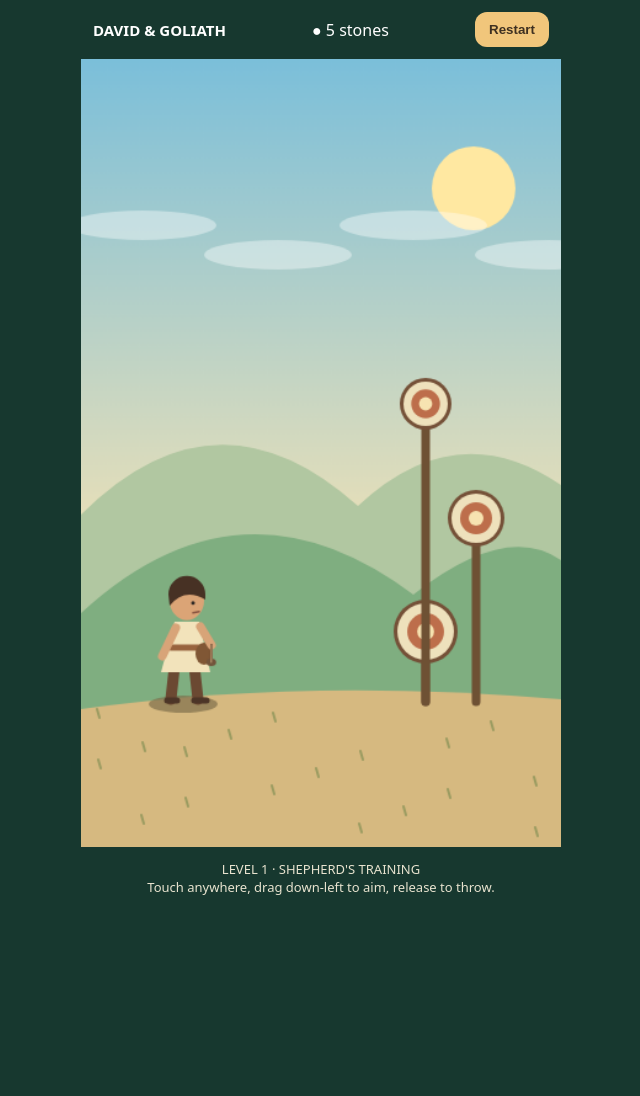
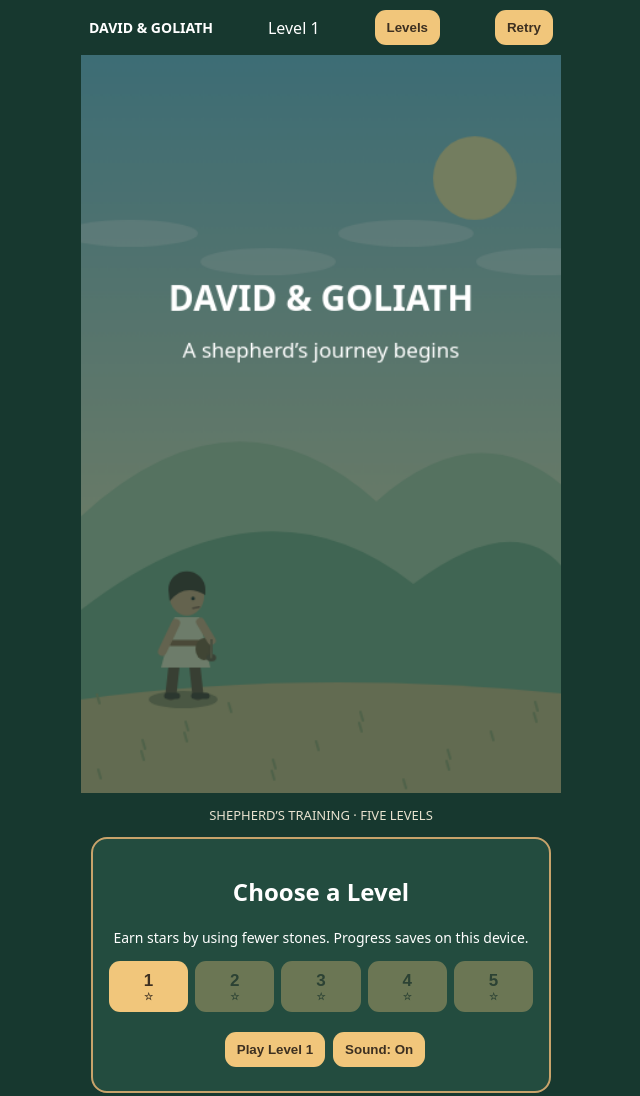
Before and after one commit to iwanrogier/david-and-goliath, a plain HTML site: page index.html in a window 1280 px wide. Shown: the whole page, without its empty margins (319-959 px from the left). Before the commit the page ends 909 px from the top, so only its background shows below. Drawn offline with Linux system fonts and the light colour scheme.

Commit message:
Release v0.4: five levels, menu, stars, progress saving and audio toggle

```diff
--- a/index.html
+++ b/index.html
@@ -1,19 +1,32 @@
-<!doctype html><html lang="en"><head><meta charset="utf-8"><meta name="viewport" content="width=device-width,initial-scale=1,maximum-scale=1"><meta name="theme-color" content="#193c36"><title>David & Goliath — Shepherd's Training</title><style>*{box-sizing:border-box}body{margin:0;background:#17382f;color:#fff;font-family:system-ui;text-align:center}main{max-width:480px;margin:auto}header{display:flex;align-items:center;justify-content:space-between;padding:12px;gap:8px}header strong{font-size:15px}button{background:#f1c67b;color:#3e3021;border:0;border-radius:12px;padding:10px 14px;font-weight:700}canvas{display:block;width:100%;height:auto;touch-action:none}p{font-size:13px;padding:0 12px;color:#e8e3cf}</style></head><body><main><header><strong>DAVID & GOLIATH</strong><span id="status">5 stones</span><button id="restart">Restart</button></header><canvas id="game" width="390" height="640"></canvas><p>LEVEL 1 · SHEPHERD'S TRAINING<br>Touch anywhere, drag down-left to aim, release to throw.</p></main><script>
-const c=document.querySelector('canvas'),g=c.getContext('2d'),status=document.querySelector('#status'),O={x:90,y:465};let targets,stone,drag,stones,phase,fx=[],time=0,audio=null;
-function sound(freq,dur,type='sine'){try{audio=audio||new(window.AudioContext||window.webkitAudioContext)();if(audio.state==='suspended')audio.resume();let o=audio.createOscillator(),v=audio.createGain();o.type=type;o.frequency.setValueAtTime(freq,audio.currentTime);o.frequency.exponentialRampToValueAtTime(Math.max(70,freq*.45),audio.currentTime+dur);v.gain.setValueAtTime(.12,audio.currentTime);v.gain.exponentialRampToValueAtTime(.001,audio.currentTime+dur);o.connect(v).connect(audio.destination);o.start();o.stop(audio.currentTime+dur)}catch(e){}}
-function reset(){targets=[{x:280,y:465,r:23},{x:321,y:373,r:20},{x:280,y:280,r:18}];stone=null;drag=null;stones=5;phase='play';fx=[];update()}function update(){status.textContent=phase==='win'?'Victory!':phase==='lose'?'Try again':'● '+stones+' stones'}reset();document.querySelector('#restart').onclick=reset;
-function pos(e){const r=c.getBoundingClientRect();return{x:(e.clientX-r.left)*390/r.width,y:(e.clientY-r.top)*640/r.height}}
-c.addEventListener('pointerdown',e=>{if(phase!=='play'||stone||drag)return;const p=pos(e);drag={start:p,now:p,id:e.pointerId};c.setPointerCapture(e.pointerId)});
-c.addEventListener('pointermove',e=>{if(drag&&drag.id===e.pointerId)drag.now=pos(e)});
-c.addEventListener('pointercancel',()=>drag=null);
-c.addEventListener('pointerup',e=>{if(!drag||drag.id!==e.pointerId)return;const p=pos(e),dx=drag.start.x-p.x,dy=drag.start.y-p.y,d=Math.hypot(dx,dy);drag=null;if(d<15)return;const k=Math.min(170,d)/d;stone={x:O.x,y:O.y,vx:dx*k*.115,vy:dy*k*.115,life:0};stones--;sound(350,.16,'triangle');update()});
-function ellipse(x,y,rx,ry,col){g.fillStyle=col;g.beginPath();g.ellipse(x,y,rx,ry,0,0,Math.PI*2);g.fill()}
-function line(x,y,x2,y2,col,w){g.strokeStyle=col;g.lineWidth=w;g.lineCap='round';g.beginPath();g.moveTo(x,y);g.lineTo(x2,y2);g.stroke()}
-function scene(){let sky=g.createLinearGradient(0,0,0,640);sky.addColorStop(0,'#7bbfda');sky.addColorStop(.68,'#f7e4b4');sky.addColorStop(1,'#e9c98c');g.fillStyle=sky;g.fillRect(0,0,390,640);ellipse(319,105,34,34,'#ffe8a1');for(let i=0;i<4;i++)ellipse(50+i*110,135+(i%2)*24,60,12,'#ffffff65');g.fillStyle='#b1c7a1';g.beginPath();g.moveTo(0,370);g.quadraticCurveTo(110,260,225,363);g.quadraticCurveTo(305,288,390,346);g.lineTo(390,640);g.lineTo(0,640);g.fill();g.fillStyle='#7fae80';g.beginPath();g.moveTo(0,450);g.quadraticCurveTo(130,330,270,435);g.quadraticCurveTo(345,376,390,407);g.lineTo(390,640);g.lineTo(0,640);g.fill();g.fillStyle='#d6b980';g.beginPath();g.moveTo(0,528);g.quadraticCurveTo(180,502,390,520);g.lineTo(390,640);g.lineTo(0,640);g.fill();for(let i=0;i<18;i++){let x=(i*71+15)%390,y=535+(i*31)%100;line(x,y,x-2,y-7,'#9b9c61',2)}}
-function david(){const sway=Math.sin(time*.05)*1.2;ellipse(83,524,28,7,'#7b6c48aa');line(76,493,73,520,'#6b4932',9);line(92,493,95,520,'#6b4932',9);line(70,521,78,521,'#4c3527',5);line(92,521,102,521,'#4c3527',5);g.fillStyle='#f2e3bb';g.beginPath();g.moveTo(76,457);g.lineTo(96,457);g.lineTo(105,498);g.lineTo(65,498);g.closePath();g.fill();line(73,478,100,478,'#98633e',5);ellipse(100,483,7,9,'#805735');line(77,462,66,485,'#d8a478',7);line(97,461,106,476,'#d8a478',7);ellipse(86,439+sway,14,16,'#dba476');g.fillStyle='#473124';g.beginPath();g.arc(86,434+sway,15,Math.PI,Math.PI*2);g.lineTo(101,439);g.quadraticCurveTo(84,429,72,444);g.fill();ellipse(91,441+sway,1.5,1.5,'#2e2925');line(91,449+sway,96,448+sway,'#8a5642',1.5);
-let ang=drag?Math.atan2(drag.start.y-drag.now.y,drag.start.x-drag.now.x):time*.11;let rad=drag?16:14;let sx=106+Math.cos(ang)*rad,sy=476+Math.sin(ang)*rad;line(106,476,sx,sy,'#6a4934',2);ellipse(sx,sy,4,3,'#72543b');line(sx,sy,106,476,'#c4a176',1)}
-function aim(){if(!drag)return;let dx=drag.start.x-drag.now.x,dy=drag.start.y-drag.now.y,d=Math.hypot(dx,dy)||1,k=Math.min(170,d)/d,vx=dx*k*.115,vy=dy*k*.115,px=O.x,py=O.y;line(drag.start.x,drag.start.y,drag.now.x,drag.now.y,'#ffffffbb',2);for(let i=0;i<38;i++){px+=vx*1.25;py+=vy*1.25;vy+=.4375;ellipse(px,py,2,2,'#ffffffc9')}}
-function draw(){time++;scene();for(let t of targets){line(t.x,t.y,t.x,522,'#6e5134',7);ellipse(t.x,t.y,t.r+3,t.r+3,'#755138');ellipse(t.x,t.y,t.r,t.r,'#eee1bc');ellipse(t.x,t.y,t.r*.65,t.r*.65,'#bd6e4b');ellipse(t.x,t.y,t.r*.3,t.r*.3,'#f7e3b1')}david();aim();
-if(stone){stone.x+=stone.vx;stone.y+=stone.vy;stone.vy+=.35;stone.life++;ellipse(stone.x,stone.y,7,7,'#514d43');let hit=targets.findIndex(t=>Math.hypot(stone.x-t.x,stone.y-t.y)<t.r+7);if(hit>=0){let t=targets.splice(hit,1)[0];for(let i=0;i<12;i++)fx.push({x:t.x,y:t.y,vx:(Math.random()-.5)*7,vy:(Math.random()-.5)*7,life:22});stone=null;sound(160,.25,'square');if(!targets.length){phase='win';sound(620,.35,'triangle');update()}}else if(stone.x>430||stone.x< -25||stone.y>660||stone.life>260)stone=null}
-for(let i=fx.length-1;i>=0;i--){let p=fx[i];p.x+=p.vx;p.y+=p.vy;p.life--;ellipse(p.x,p.y,3,3,'#fff1b0');if(p.life<=0)fx.splice(i,1)}if(!stone&&stones===0&&phase==='play'){phase='lose';update()}if(phase!=='play'){g.fillStyle='#163a35dc';g.fillRect(36,193,318,159);g.textAlign='center';g.fillStyle='#fff';g.font='bold 28px system-ui';g.fillText(phase==='win'?'LEVEL COMPLETE!':'OUT OF STONES',195,254);g.font='17px system-ui';g.fillText(phase==='win'?'★★★':'Keep practicing!',195,290);g.font='14px system-ui';g.fillText('Tap Restart to play again',195,323);g.textAlign='left'}requestAnimationFrame(draw)}requestAnimationFrame(draw);
+<!doctype html><html lang="en"><head><meta charset="utf-8"><meta name="viewport" content="width=device-width,initial-scale=1,maximum-scale=1"><meta name="theme-color" content="#193c36"><title>David & Goliath</title><style>*{box-sizing:border-box}body{margin:0;background:#17382f;color:white;font-family:system-ui;text-align:center}main{max-width:480px;margin:auto}header{display:flex;justify-content:space-between;align-items:center;gap:6px;padding:10px 8px}header strong{font-size:14px}button{background:#f1c67b;border:0;border-radius:11px;padding:10px 12px;font-weight:700;color:#3d3021}button:disabled{opacity:.35}canvas{width:100%;height:auto;display:block;touch-action:none}#hint{font-size:13px;color:#e9e3d0;padding:0 12px}#panel{background:#234c3f;margin:10px;padding:16px;border:2px solid #c8a36b;border-radius:16px}#levels{display:grid;grid-template-columns:repeat(5,1fr);gap:7px;margin:12px 0}#levels button{padding:10px 2px;font-size:17px}small{display:block;font-size:10px}#action{margin:8px}#panel p{font-size:14px}</style></head><body><main><header><strong>DAVID & GOLIATH</strong><span id="status"></span><button id="menu">Levels</button><button id="retry">Retry</button></header><canvas id="game" width="390" height="600"></canvas><p id="hint">Drag backward anywhere to aim. Release to throw.</p><section id="panel"><h2 id="heading"></h2><p id="description"></p><div id="levels"></div><button id="action"></button><button id="sound">Sound: On</button></section></main><script>
+const canvas=document.querySelector('#game'),g=canvas.getContext('2d'),status=document.querySelector('#status'),panel=document.querySelector('#panel'),heading=document.querySelector('#heading'),description=document.querySelector('#description'),levelButtons=document.querySelector('#levels'),action=document.querySelector('#action'),soundButton=document.querySelector('#sound'),hint=document.querySelector('#hint');
+const stages=[
+{name:"Shepherd's Training",ammo:5,t:[[278,463,23],[320,367,20],[279,267,19]],blocks:[]},
+{name:"The Hillside",ammo:6,t:[[290,465,22],[330,382,20],[285,295,19],[325,215,18]],blocks:[]},
+{name:"Stone and Timber",ammo:7,t:[[300,460,22],[310,353,20],[320,245,19]],blocks:[[226,498,22,18]]},
+{name:"The Narrow Pass",ammo:7,t:[[282,463,20],[330,360,19],[280,260,18],[328,173,17]],blocks:[[227,495,22,18],[246,404,22,17]]},
+{name:"The Shepherd's Trial",ammo:8,t:[[280,464,20],[330,398,19],[285,327,18],[330,252,18],[280,182,17]],blocks:[[228,499,22,18],[248,385,20,17]]}
+];const origin={x:90,y:465};let unlocked=1,stars=[0,0,0,0,0],muted=false,level=0,targets=[],blocks=[],ammo=0,shot=null,drag=null,mode='menu',particles=[],tick=0,ctx;
+try{const p=JSON.parse(localStorage.getItem('david-goliath-v04')||'{}');unlocked=Math.min(5,Math.max(1,p.unlocked||1));if(Array.isArray(p.stars))stars=p.stars.slice(0,5).map(n=>Math.max(0,Math.min(3,n||0)))}catch(e){}
+function persist(){try{localStorage.setItem('david-goliath-v04',JSON.stringify({unlocked,stars}))}catch(e){}}
+function tone(f,d,type='triangle'){if(muted)return;try{ctx=ctx||new(window.AudioContext||window.webkitAudioContext)();if(ctx.state==='suspended')ctx.resume();const o=ctx.createOscillator(),v=ctx.createGain();o.type=type;o.frequency.setValueAtTime(f,ctx.currentTime);o.frequency.exponentialRampToValueAtTime(Math.max(60,f*.55),ctx.currentTime+d);v.gain.setValueAtTime(.1,ctx.currentTime);v.gain.exponentialRampToValueAtTime(.001,ctx.currentTime+d);o.connect(v);v.connect(ctx.destination);o.start();o.stop(ctx.currentTime+d)}catch(e){}}
+function update(){status.textContent=mode==='play'?'● '+ammo+' stones':'Level '+(level+1)}
+function start(n){level=n;const s=stages[n];targets=s.t.map(a=>({x:a[0],y:a[1],r:a[2]}));blocks=s.blocks.map(a=>({x:a[0],y:a[1],w:a[2],h:a[3]}));ammo=s.ammo;shot=null;drag=null;particles=[];mode='play';panel.hidden=true;hint.textContent='LEVEL '+(n+1)+' · '+s.name.toUpperCase()+' — Drag backward to aim.';update()}
+function menu(){mode='menu';shot=null;drag=null;panel.hidden=false;heading.textContent='Choose a Level';description.textContent='Earn stars by using fewer stones. Progress saves on this device.';levelButtons.innerHTML='';stages.forEach((s,i)=>{const b=document.createElement('button');b.disabled=i>=unlocked;b.innerHTML=(i+1)+'<small>'+(stars[i]?'★'.repeat(stars[i]):'☆')+'</small>';b.title=s.name;b.onclick=()=>start(i);levelButtons.appendChild(b)});action.textContent='Play Level '+Math.min(unlocked,5);action.onclick=()=>start(Math.min(unlocked,5)-1);hint.textContent='SHEPHERD’S TRAINING · FIVE LEVELS';update()}
+function finish(won){mode=won?'win':'lose';panel.hidden=false;levelButtons.innerHTML='';if(won){const used=stages[level].ammo-ammo,required=stages[level].t.length,earned=used<=required?3:used===required+1?2:1;stars[level]=Math.max(stars[level],earned);unlocked=Math.max(unlocked,Math.min(5,level+2));persist();heading.textContent='Level Complete!';description.textContent='★'.repeat(earned)+'☆'.repeat(3-earned)+' · '+used+' stones used';action.textContent=level<4?'Next Level':'Level Select';action.onclick=()=>level<4?start(level+1):menu();tone(630,.35)}else{heading.textContent='Out of Stones';description.textContent='Try another angle or more power.';action.textContent='Try Again';action.onclick=()=>start(level)}update()}
+document.querySelector('#menu').onclick=menu;document.querySelector('#retry').onclick=()=>start(level);soundButton.onclick=()=>{muted=!muted;soundButton.textContent=muted?'Sound: Off':'Sound: On';if(!muted)tone(440,.12)};
+function pointer(e){const r=canvas.getBoundingClientRect();return{x:(e.clientX-r.left)*390/r.width,y:(e.clientY-r.top)*600/r.height}}
+canvas.addEventListener('pointerdown',e=>{if(mode!=='play'||shot||drag)return;const p=pointer(e);drag={a:p,b:p,id:e.pointerId};canvas.setPointerCapture(e.pointerId)});
+canvas.addEventListener('pointermove',e=>{if(drag&&e.pointerId===drag.id)drag.b=pointer(e)});
+canvas.addEventListener('pointercancel',()=>drag=null);
+canvas.addEventListener('pointerup',e=>{if(!drag||drag.id!==e.pointerId)return;const p=pointer(e),dx=drag.a.x-p.x,dy=drag.a.y-p.y,d=Math.hypot(dx,dy);drag=null;if(d<14)return;const k=Math.min(170,d)/d;shot={x:origin.x,y:origin.y,vx:dx*k*.115,vy:dy*k*.115,age:0};ammo--;tone(380,.16);update()});
+function oval(x,y,rx,ry,color){g.fillStyle=color;g.beginPath();g.ellipse(x,y,rx,ry,0,0,Math.PI*2);g.fill()}
+function line(x,y,X,Y,color,w){g.strokeStyle=color;g.lineWidth=w;g.lineCap='round';g.beginPath();g.moveTo(x,y);g.lineTo(X,Y);g.stroke()}
+function landscape(){const sky=g.createLinearGradient(0,0,0,600);sky.addColorStop(0,'#78bbd8');sky.addColorStop(.75,'#f9e4ae');sky.addColorStop(1,'#d8b784');g.fillStyle=sky;g.fillRect(0,0,390,600);oval(320,100,34,34,'#ffe5a0');for(let i=0;i<4;i++)oval(40+i*112,145+i%2*23,55,11,'#ffffff66');g.fillStyle='#b5c9a4';g.beginPath();g.moveTo(0,375);g.quadraticCurveTo(125,260,240,363);g.quadraticCurveTo(320,292,390,349);g.lineTo(390,600);g.lineTo(0,600);g.fill();g.fillStyle='#80a982';g.beginPath();g.moveTo(0,451);g.quadraticCurveTo(150,335,270,430);g.quadraticCurveTo(350,370,390,415);g.lineTo(390,600);g.lineTo(0,600);g.fill();g.fillStyle='#d5b67d';g.beginPath();g.moveTo(0,524);g.quadraticCurveTo(180,499,390,519);g.lineTo(390,600);g.lineTo(0,600);g.fill();for(let i=0;i<18;i++){let x=(i*71+15)%390,y=527+(i*31)%70;line(x,y,x-2,y-7,'#a6a16b',2)}}
+function david(){const sway=Math.sin(tick*.05)*1.1;oval(83,524,28,7,'#7b6c48aa');line(76,493,73,520,'#6b4932',9);line(92,493,95,520,'#6b4932',9);line(70,521,78,521,'#4c3527',5);line(92,521,102,521,'#4c3527',5);g.fillStyle='#f2e3bb';g.beginPath();g.moveTo(76,457);g.lineTo(96,457);g.lineTo(105,498);g.lineTo(65,498);g.closePath();g.fill();line(73,478,100,478,'#98633e',5);oval(100,483,7,9,'#805735');line(77,462,66,485,'#d8a478',7);line(97,461,106,476,'#d8a478',7);oval(86,439+sway,14,16,'#dba476');g.fillStyle='#473124';g.beginPath();g.arc(86,434+sway,15,Math.PI,Math.PI*2);g.lineTo(101,439);g.quadraticCurveTo(84,429,72,444);g.fill();oval(91,441+sway,1.5,1.5,'#2e2925');line(91,449+sway,96,448+sway,'#8a5642',1.5);const angle=drag?Math.atan2(drag.a.y-drag.b.y,drag.a.x-drag.b.x):tick*.11,sx=106+Math.cos(angle)*14,sy=476+Math.sin(angle)*14;line(106,476,sx,sy,'#6a4934',2);oval(sx,sy,4,3,'#72543b');line(sx,sy,106,476,'#c4a176',1)}
+function preview(){if(!drag)return;const dx=drag.a.x-drag.b.x,dy=drag.a.y-drag.b.y,d=Math.hypot(dx,dy)||1,k=Math.min(170,d)/d;let vx=dx*k*.115,vy=dy*k*.115,x=origin.x,y=origin.y;line(drag.a.x,drag.a.y,drag.b.x,drag.b.y,'#ffffffaa',2);for(let i=0;i<60;i++){x+=vx;y+=vy;vy+=.35;if(i%2===0)oval(x,y,2,2,'#ffffffc9');if(y>600)break}}
+function frame(){tick++;landscape();for(const b of blocks){g.fillStyle='#85694e';g.fillRect(b.x,b.y,b.w,b.h);g.strokeStyle='#5b4533';g.lineWidth=3;g.strokeRect(b.x,b.y,b.w,b.h)}for(const t of targets){line(t.x,t.y,t.x,520,'#6e5134',7);oval(t.x,t.y,t.r+3,t.r+3,'#755138');oval(t.x,t.y,t.r,t.r,'#eee1bc');oval(t.x,t.y,t.r*.65,t.r*.65,'#bd6e4b');oval(t.x,t.y,t.r*.3,t.r*.3,'#f7e3b1')}david();preview();
+if(shot){shot.x+=shot.vx;shot.y+=shot.vy;shot.vy+=.35;shot.age++;oval(shot.x,shot.y,7,7,'#514d43');const hit=targets.findIndex(t=>Math.hypot(shot.x-t.x,shot.y-t.y)<t.r+7);if(hit>=0){const t=targets.splice(hit,1)[0];for(let i=0;i<12;i++)particles.push({x:t.x,y:t.y,vx:(Math.random()-.5)*7,vy:(Math.random()-.5)*7,life:22});shot=null;tone(180,.22,'square');if(!targets.length)finish(true)}else if(blocks.some(b=>shot.x+6>b.x&&shot.x-6<b.x+b.w&&shot.y+6>b.y&&shot.y-6<b.y+b.h)){shot=null;tone(120,.12,'square')}else if(shot.x>420||shot.x< -30||shot.y>630||shot.age>280)shot=null}
+for(let i=particles.length-1;i>=0;i--){const p=particles[i];p.x+=p.vx;p.y+=p.vy;p.life--;oval(p.x,p.y,3,3,'#fff1b0');if(p.life<=0)particles.splice(i,1)}if(mode==='play'&&!shot&&ammo===0)finish(false);if(mode==='menu'){g.fillStyle='#163a3599';g.fillRect(0,0,390,600);g.textAlign='center';g.fillStyle='white';g.font='bold 28px system-ui';g.fillText('DAVID & GOLIATH',195,208);g.font='17px system-ui';g.fillText('A shepherd’s journey begins',195,246);g.textAlign='left'}requestAnimationFrame(frame)}
+menu();requestAnimationFrame(frame);
 </script></body></html>
```
